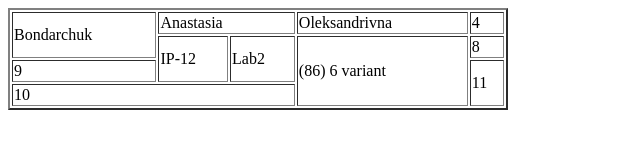
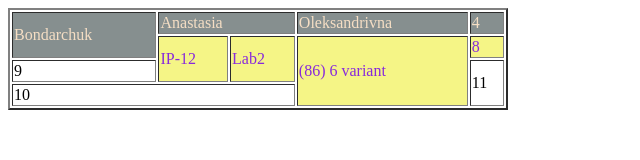
Before and after one commit to NastasaBondarchuck/FrontendLabs, a plain HTML site: page lab2/index.html in a window 1280 px wide. Shown: the whole page, without its empty margins (0-640 px from the left). Drawn offline with Linux system fonts and the light colour scheme.

Commit message:
Create css-file for second part of 1 task.

```diff
--- a/lab2/css/style.css
+++ b/lab2/css/style.css
@@ -0,0 +1,16 @@
+#first_line{
+    background-color: #868f8f;
+    color: #F5DEC4;
+}
+#first_line :hover{
+    background-color: #F5DEC4;
+    color: #868f8f;
+}
+#second_line{
+    background-color: #f5f586;
+    color: #882ADB;
+}
+#second_line :hover{
+    background-color: #882ADB;
+    color: #f5f586;
+}
--- a/lab2/index.html
+++ b/lab2/index.html
@@ -5,17 +5,18 @@
   <meta name="viewport" content="width=device-width">
   <meta name="keywords" content="about me, kpi, chernivtsi, hobbies, favourites">
   <meta name="description" content="Some information about author of that lab's website.">
+  <link rel="stylesheet" href="css/style.css">
   <title> Bondarchuk_Anastasia_IP12 </title>
 </head>
 <body>
 <table border="2" width="500px">
-  <tr>
+  <tr id="first_line">
     <td rowspan="2">Bondarchuk</td>
     <td colspan="2">Anastasia</td>
     <td>Oleksandrivna</td>
     <td>4</td>
   </tr>
-  <tr>
+  <tr id="second_line">
     <td rowspan="2">IP-12</td>
     <td rowspan="2">Lab2</td>
     <td rowspan="3">(86) 6 variant</td>
```
